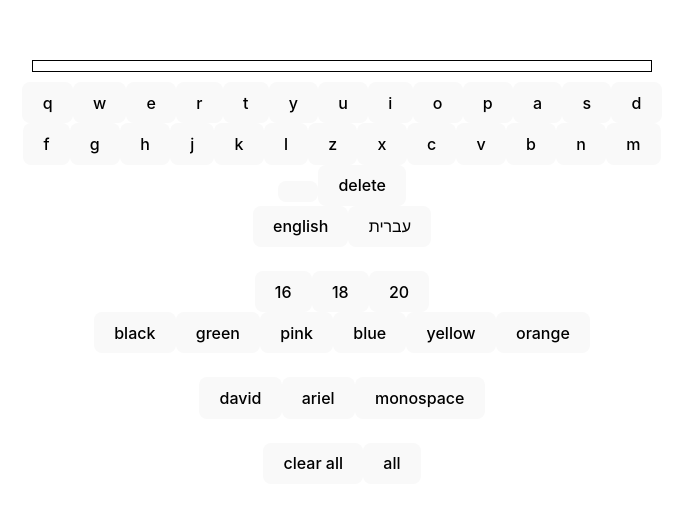
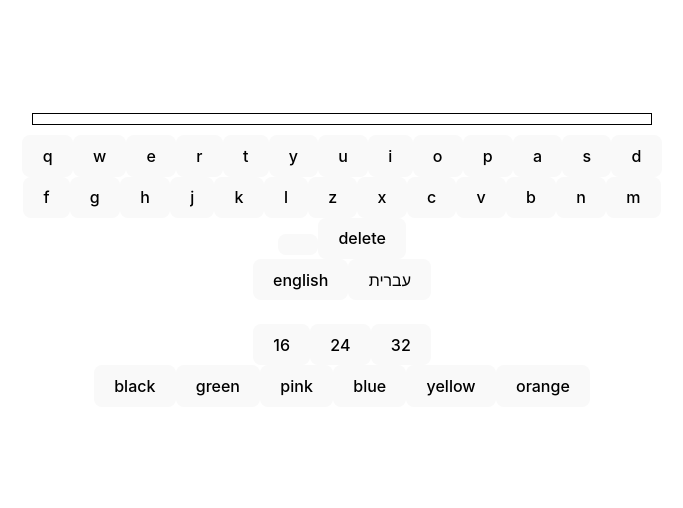
Before and after one commit to brachalevi/keyboard, a React (Vite) app in the folder keyboard/: page / in a window 1280 px wide. Shown: the part 128-636 px from the top of the page, without its empty margins (298-981 px from the left). Built offline with nearby package versions, Linux system fonts and the light colour scheme.

Commit message:
proprty arr

```diff
--- a/keyboard/src/App.jsx
+++ b/keyboard/src/App.jsx
@@ -8,8 +8,9 @@ import Color from "./components/Color.jsx";
 import Font from "./components/Font.jsx";
 import Clear from "./components/Clear.jsx";
 import All from "./components/All.jsx";
+import UnDo from "./components/UnDo.jsx";
 
-const propertys = { color: "black", fontSize: 18, fontFamily: "ariel" };
+const propertys = [{ color: "black", fontSize: 18, fontFamily: "ariel" }];
 
 function App() {
   const [text, setText] = useState([]);
@@ -98,13 +99,14 @@ function App() {
       <br></br>
       <Size propertys={propertys} />
       <br></br>
-      <Color propertys={propertys} />
+      <Color propertys={propertys[propertys.length - 1]} />
       <br></br>
-      <Font propertys={propertys} />
+      {/* <Font propertys={propertys[propertys.length - 1]} />
       <br></br>
       <br></br>
       <Clear setText={setText} />
-      <All propertys={propertys} setText={setText} />
+      <All propertys={propertys[propertys.length - 1]} setText={setText} />
+      <UnDo propertys={propertys} /> */}
     </>
   );
 }
--- a/keyboard/src/components/Letter.jsx
+++ b/keyboard/src/components/Letter.jsx
@@ -1,12 +1,18 @@
 function Letter(props) {
   function handleClick(letter, propertys) {
     props.setText((prev) => {
+      console.log("hi", {
+        fontFamily: propertys[propertys.length - 1].fontFamily,
+        fontSize: propertys[propertys.length - 1].fontSize,
+        color: propertys[propertys.length - 1].color,
+        char: letter,
+      });
       return [
         ...prev,
         {
-          fontFamily: propertys.fontFamily,
-          fontSize: propertys.fontSize,
-          color: propertys.color,
+          fontFamily: propertys[propertys.length - 1].fontFamily,
+          fontSize: propertys[propertys.length - 1].fontSize,
+          color: propertys[propertys.length - 1].color,
           char: letter,
         },
       ];
--- a/keyboard/src/components/Size.jsx
+++ b/keyboard/src/components/Size.jsx
@@ -1,9 +1,18 @@
 function Size({ propertys }) {
+  const sizes = [16, 24, 32];
+  function handlelSize(size) {
+    const newProprty = { ...propertys[propertys.length - 1] };
+    newProprty.fontSize = size;
+    propertys.push(newProprty);
+    console.log("prop", propertys);
+  }
   return (
     <>
-      <button onClick={() => (propertys.fontSize = 16)}>16</button>
-      <button onClick={() => (propertys.fontSize = 18)}>18</button>
-      <button onClick={() => (propertys.fontSize = 20)}>20</button>
+      {sizes.map((size, key) => (
+        <button key={key} onClick={() => handlelSize(size)}>
+          {size}
+        </button>
+      ))}
     </>
   );
 }
--- /dev/null
+++ b/keyboard/src/components/UnDo.jsx
@@ -0,0 +1,8 @@
+function UnDo({ propertys }) {
+  function unDo() {
+    propertys.pop();
+  }
+
+  return <button onClick={unDo}>UnDO</button>;
+}
+export default UnDo;
```
